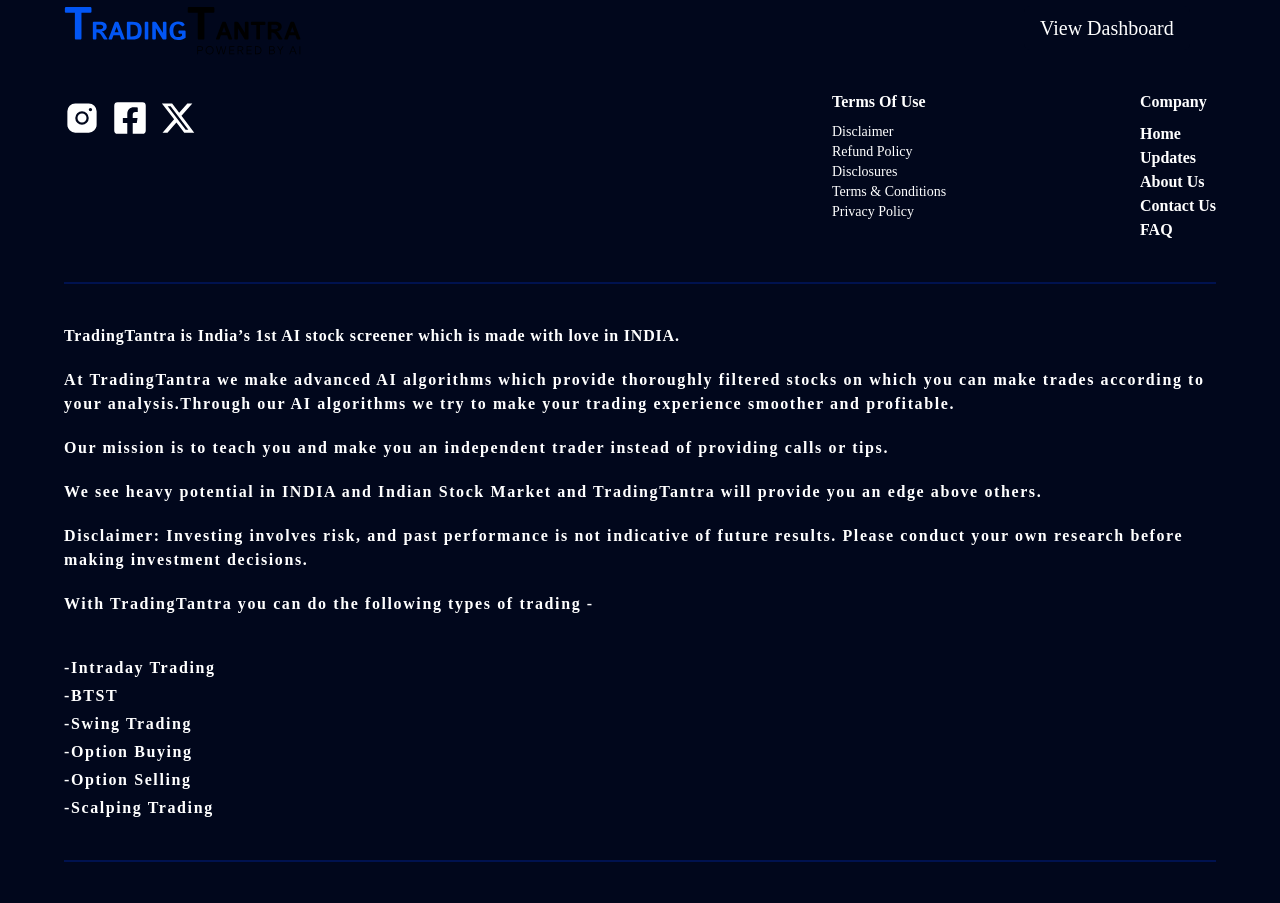
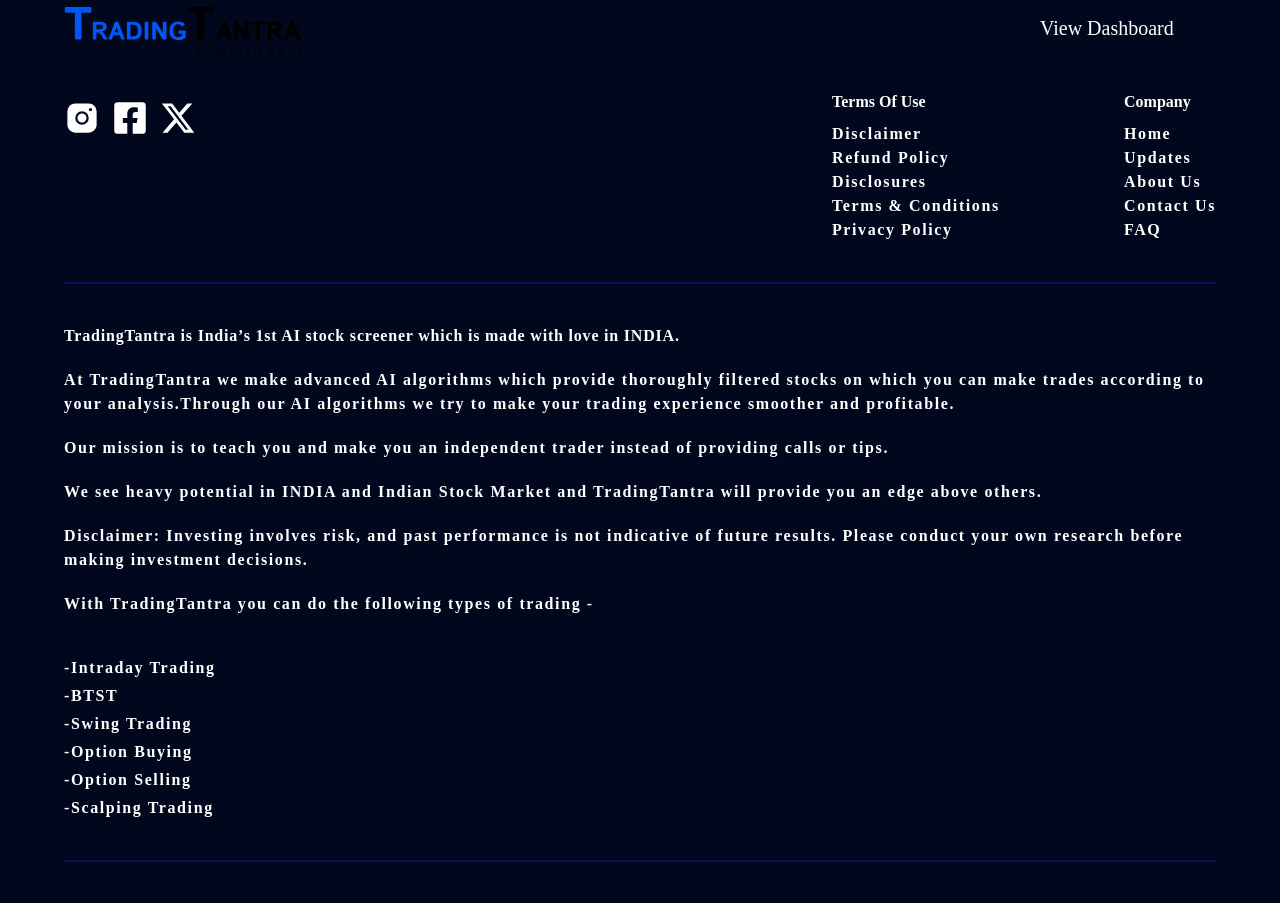
Before and after one commit to narendra0809/tradingtantra, a React (Vite) app in the folder Frontend/: page / in a window 1280 px wide. Shown: the part 4700-5603 px from the top of the page. Built offline with nearby package versions, Linux system fonts and the light colour scheme; no server answers; a web font is replaced by a local one.

Commit message:
footer font set and sidebar fix other menu will be show double

```diff
--- a/Frontend/src/Components/Dashboard/Sidebar.jsx
+++ b/Frontend/src/Components/Dashboard/Sidebar.jsx
@@ -202,69 +202,7 @@
                     </ul>
                   </li>
                 ))}
-                <NavItem
-                  icon={FiiDii}
-                  label="FII / DII Data"
-                  isOpen={isOpen}
-                  path={"/dashboard/fii-dii"}
-                  isSubscribed={isSubscribed}
-                />
-                <NavItem
-                  icon={tradingJournal}
-                  label="Trading Journal"
-                  isOpen={isOpen}
-                  path={"/dashboard/trading-journal"}
-                  isSubscribed={isSubscribed}
-                />
-                <NavItem
-                  icon={learnFromUs}
-                  label="Learn From Us"
-                  isOpen={isOpen}
-                  path={"/dashboard/learn-from-us"}
-                  isSubscribed={isSubscribed}
-                />
-                <NavItem
-                  icon={ourStrategy}
-                  label="Our Strategy"
-                  isOpen={isOpen}
-                  path={"/dashboard/our-strategy"}
-                  isSubscribed={isSubscribed}
-                />
-                <NavItem
-                  icon={financialCalender}
-                  label="Financial Calendar"
-                  isOpen={isOpen}
-                  path={"/dashboard/calender"}
-                  isSubscribed={isSubscribed}
-                />
-                <NavItem
-                  icon={calculator}
-                  label="Calculator"
-                  isOpen={isOpen}
-                  path={"/dashboard/calculator"}
-                  isSubscribed={isSubscribed}
-                />
-                <NavItem
-                  icon={feedback}
-                  label="Feedback Form"
-                  isOpen={isOpen}
-                  path={"/dashboard/feedback"}
-                  isSubscribed={isSubscribed}
-                />
-                <NavItem
-                  icon={profit}
-                  label="Profit"
-                  isOpen={isOpen}
-                  path={"/dashboard/profit"}
-                  isSubscribed={isSubscribed}
-                />
-                <NavItem
-                  icon={updates}
-                  label="Updates"
-                  isOpen={isOpen}
-                  path={"/dashboard/updates"}
-                  isSubscribed={isSubscribed}
-                />
+                {/* NAV_SECTIONS already renders these items above; removed duplicates */}
               </ul>
               {/* <ul className="w-full space-y-5">
                 <NavItem
--- a/Frontend/src/Components/Web/Footer.jsx
+++ b/Frontend/src/Components/Web/Footer.jsx
@@ -39,43 +39,43 @@
             <ul className="space-y-2">
               <h3 className="sm:text-base text-lg font-bold">Terms Of Use</h3>
               <Link to={"/disclaimer"}>
-                <li className="text-sm font-normal">Disclaimer</li>
+                <li className="sm:text-base text-lg font-bold leading-6 tracking-widest">Disclaimer</li>
               </Link>
               <Link to={"/refund-policy"}>
-                <li className="text-sm font-normal">Refund Policy</li>
+                <li className="sm:text-base text-lg font-bold leading-6 tracking-widest">Refund Policy</li>
               </Link>
               <Link to={"/disclosures"}>
-                <li className="text-sm font-normal">Disclosures</li>
+                <li className="sm:text-base text-lg font-bold leading-6 tracking-widest">Disclosures</li>
               </Link>
               <Link to={"/terms-and-condition"}>
-                <li className="text-sm font-normal">Terms & Conditions</li>
+                <li className="sm:text-base text-lg font-bold leading-6 tracking-widest">Terms & Conditions</li>
               </Link>
               <Link to={"/privacy-policy"}>
-                <li className="text-sm font-normal">Privacy Policy</li>
+                <li className="sm:text-base text-lg font-bold leading-6 tracking-widest">Privacy Policy</li>
               </Link>
             </ul>
             <ul className="space-y-2">
               <h3 className="sm:text-base text-lg font-bold">Company</h3>
               <Link to={"/"}>
-                <li className="text-sm sm:text-base text-lg font-bold">Home</li>
+                <li className="sm:text-base text-lg font-bold leading-6 tracking-widest">Home</li>
               </Link>
               <Link to={"/updates"}>
-                <li className="text-sm sm:text-base text-lg font-bold">
+                <li className="sm:text-base text-lg font-bold leading-6 tracking-widest">
                   Updates
                 </li>
               </Link>
               <Link to={"/about-us"}>
-                <li className="text-sm sm:text-base text-lg font-bold">
+                <li className="sm:text-base text-lg font-bold leading-6 tracking-widest">
                   About Us
                 </li>
               </Link>
               <Link to={"/contact-us"}>
-                <li className="text-sm sm:text-base text-lg font-bold">
+                <li className="sm:text-base text-lg font-bold leading-6 tracking-widest">
                   Contact Us
                 </li>
               </Link>
               <Link to={"/faq"}>
-                <li className="text-sm sm:text-base text-lg font-bold">FAQ</li>
+                <li className="sm:text-base text-lg font-bold leading-6 tracking-widest">FAQ</li>
               </Link>
             </ul>
           </div>
```
Also changed, not shown: 2 other files (tests, documents, lock files or other folders).
